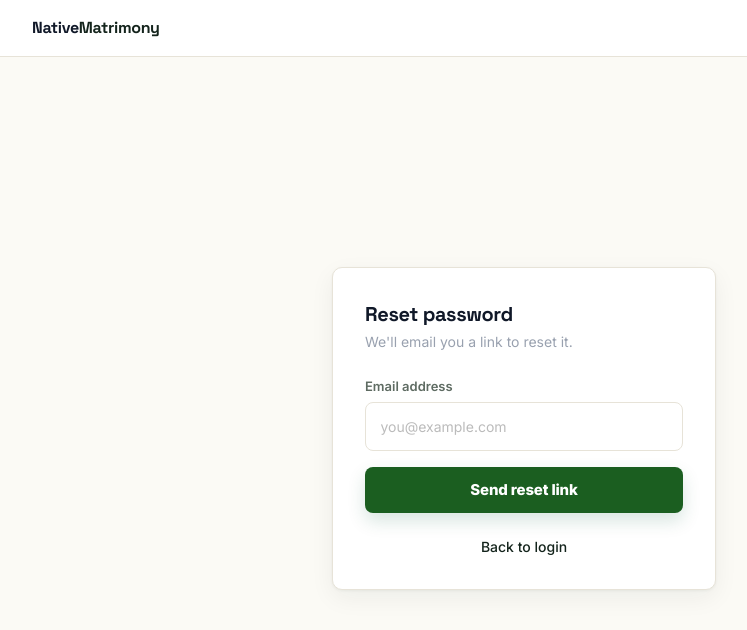
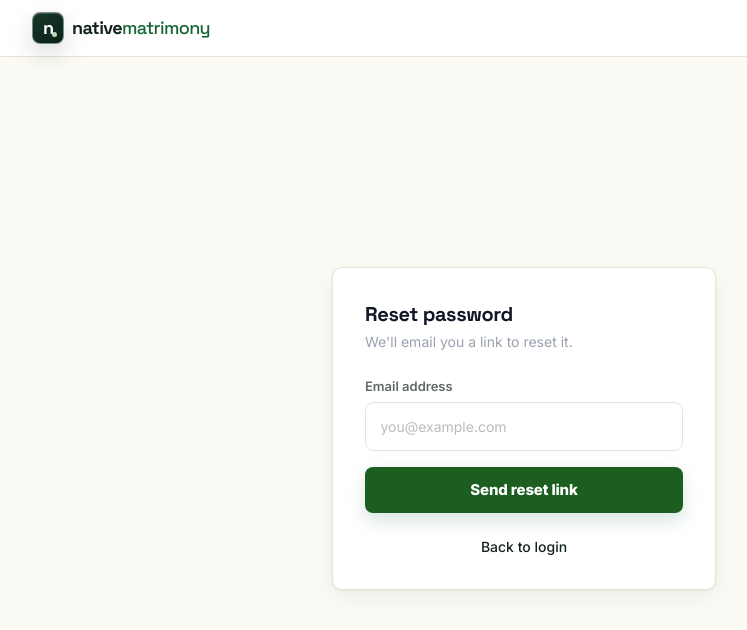
Before and after one commit to k37350023-max/natiive-matrimony, a Next.js app: page /forgot-password in a window 1280 px wide. Shown: the top 630 px of the page, without its empty margins (116-863 px from the left). Built offline with nearby package versions, Linux system fonts and the light colour scheme; no server answers.

Commit message:
Unify utility page branding

```diff
--- a/app/forgot-password/page.tsx
+++ b/app/forgot-password/page.tsx
@@ -2,6 +2,7 @@
 import { useState } from 'react'
 import { supabase } from '@/lib/supabase'
 import Link from 'next/link'
+import BrandLogo from '../components/BrandLogo'
 
 export default function ForgotPasswordPage() {
   const [email, setEmail] = useState('')
@@ -25,9 +26,7 @@ export default function ForgotPasswordPage() {
     <div className="min-h-screen flex flex-col" style={{ background: '#FBFAF5' }}>
       <header className="bg-white border-b" style={{ borderColor: '#E7E3D8' }}>
         <div className="max-w-5xl mx-auto px-5 h-14 flex items-center justify-between">
-          <Link href="/" className="text-base font-bold text-gray-900 font-serif-display">
-            Native<span style={{ color: '#14241C' }}>Matrimony</span>
-          </Link>
+          <BrandLogo className="app-brand-compact" showTagline={false} />
         </div>
       </header>
 
--- a/app/pending/page.tsx
+++ b/app/pending/page.tsx
@@ -1,15 +1,14 @@
 'use client'
 
 import Link from 'next/link'
+import BrandLogo from '../components/BrandLogo'
 
 export default function PendingPage() {
   return (
     <div className="min-h-screen flex flex-col" style={{background: '#FBFAF5'}}>
       <header className="bg-white border-b" style={{borderColor: '#E7E3D8'}}>
         <div className="max-w-xl mx-auto px-5 py-4">
-          <Link href="/" className="text-base font-bold text-gray-900 font-serif-display">
-            Native<span style={{color: '#14241C'}}>Matrimony</span>
-          </Link>
+          <BrandLogo className="app-brand-compact" showTagline={false} />
         </div>
       </header>
 
--- a/app/privacy/page.tsx
+++ b/app/privacy/page.tsx
@@ -1,5 +1,6 @@
 import Link from 'next/link'
 import type { Metadata } from 'next'
+import BrandLogo from '../components/BrandLogo'
 
 export const metadata: Metadata = { title: 'Privacy Policy' }
 
@@ -8,10 +9,7 @@ export default function PrivacyPage() {
     <div className="min-h-screen" style={{ background: '#FBFAF5' }}>
       <header className="bg-white border-b sticky top-0 z-40" style={{ borderColor: '#E7E3D8' }}>
         <div className="max-w-3xl mx-auto px-4 h-14 flex items-center justify-between">
-          <Link href="/" className="flex items-center gap-2">
-            <svg width="24" height="24" viewBox="0 0 28 28" fill="none"><rect width="28" height="28" rx="6" fill="#14241C"/><path d="M14 5C12.2 8 10 11 10 13.5C10 16.1 11.8 18 14 18.5C16.2 18 18 16.1 18 13.5C18 11 15.8 8 14 5Z" fill="white"/><path d="M9.5 21Q14 23 18.5 21" stroke="white" strokeWidth="1.6" strokeLinecap="round"/></svg>
-            <span style={{ fontSize: '15px', fontWeight: 700, color: '#111827' }}>Native<span style={{ color: '#14241C' }}>Matrimony</span></span>
-          </Link>
+          <BrandLogo className="app-brand-compact" showTagline={false} />
           <Link href="/" className="text-sm text-gray-500 hover:text-gray-800">← Home</Link>
         </div>
       </header>
--- a/app/reset-password/page.tsx
+++ b/app/reset-password/page.tsx
@@ -3,6 +3,7 @@ import { useState } from 'react'
 import { supabase } from '@/lib/supabase'
 import { useRouter } from 'next/navigation'
 import Link from 'next/link'
+import BrandLogo from '../components/BrandLogo'
 
 export default function ResetPasswordPage() {
   const router = useRouter()
@@ -25,9 +26,7 @@ export default function ResetPasswordPage() {
     <div className="min-h-screen flex flex-col" style={{ background: '#FBFAF5' }}>
       <header className="bg-white border-b" style={{ borderColor: '#E7E3D8' }}>
         <div className="max-w-5xl mx-auto px-5 h-14 flex items-center">
-          <Link href="/" className="text-base font-bold text-gray-900 font-serif-display">
-            Native<span style={{ color: '#14241C' }}>Matrimony</span>
-          </Link>
+          <BrandLogo className="app-brand-compact" showTagline={false} />
         </div>
       </header>
 
--- a/app/terms/page.tsx
+++ b/app/terms/page.tsx
@@ -1,5 +1,6 @@
 import Link from 'next/link'
 import type { Metadata } from 'next'
+import BrandLogo from '../components/BrandLogo'
 
 export const metadata: Metadata = { title: 'Terms of Service' }
 
@@ -8,10 +9,7 @@ export default function TermsPage() {
     <div className="min-h-screen" style={{ background: '#FBFAF5' }}>
       <header className="bg-white border-b sticky top-0 z-40" style={{ borderColor: '#E7E3D8' }}>
         <div className="max-w-3xl mx-auto px-4 h-14 flex items-center justify-between">
-          <Link href="/" className="flex items-center gap-2">
-            <svg width="24" height="24" viewBox="0 0 28 28" fill="none"><rect width="28" height="28" rx="6" fill="#14241C"/><path d="M14 5C12.2 8 10 11 10 13.5C10 16.1 11.8 18 14 18.5C16.2 18 18 16.1 18 13.5C18 11 15.8 8 14 5Z" fill="white"/><path d="M9.5 21Q14 23 18.5 21" stroke="white" strokeWidth="1.6" strokeLinecap="round"/></svg>
-            <span style={{ fontSize: '15px', fontWeight: 700, color: '#111827' }}>Native<span style={{ color: '#14241C' }}>Matrimony</span></span>
-          </Link>
+          <BrandLogo className="app-brand-compact" showTagline={false} />
           <Link href="/" className="text-sm text-gray-500 hover:text-gray-800">← Home</Link>
         </div>
       </header>
```
